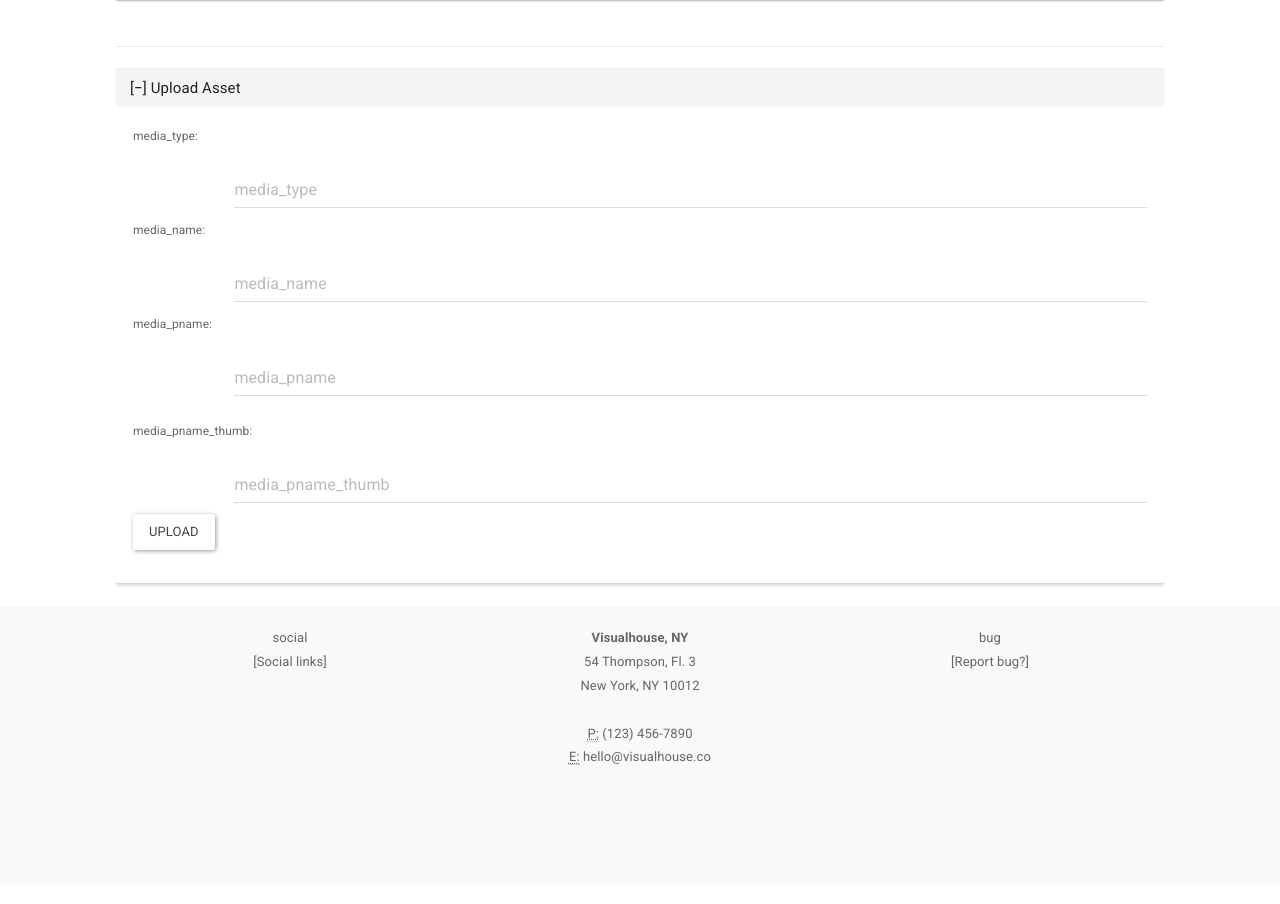
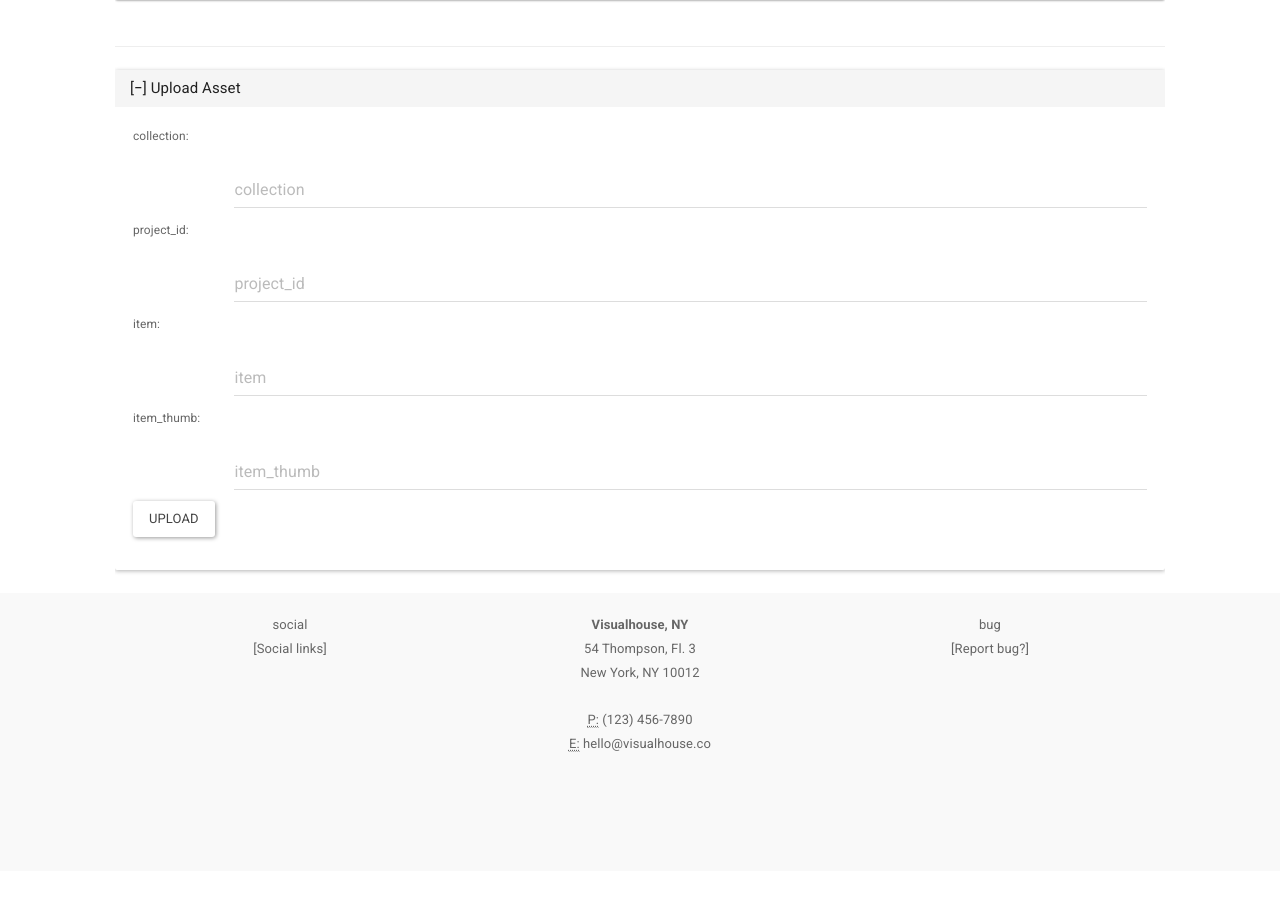
Before and after one commit to najar1412/dev-dash, a Django app: page /dash/ in a window 1280 px wide, after a click that opens the changed part. Shown: the part 64-968 px from the top of the page. After the commit the page ends 816 px from the top, so only its background shows below. Run offline with Django 3.2, Linux system fonts and the light colour scheme; a user stored in the database is signed in; data that the repository does not hold is empty; parts of the project's set-up code (start-up, migrations or seed data) failed here and were passed over; some libraries are stand-ins or nearby versions.

Commit message:
refactor project

```diff
--- a/dash/urls.py
+++ b/dash/urls.py
@@ -31,30 +31,9 @@ urlpatterns = patterns('',
     url(r'^project/$', project),
     url(r'^project_new/$', project_new),
     url(r'^project_del/$', project_del),
+    url(r'^project_asset/$', project_asset),
     url(r'^rank/$', rank),
     url(r'^asset/$', asset),
+    url(r'^asset_new/$', asset_new),
 
 )
-
-
-
-"""
-
-
-
-url(r'^home/$', home),
-url(r'^stat/$', stat),
-url(r'^send_note/$', send_note),
-url(r'^post_note/$', post_note),
-url(r'^new_project/$', new_project),
-url(r'^del_project/$', del_project),
-url(r'^media/$', media),
-url(r'^project/$', project),
-url(r'^del_note/$', del_note),
-url(r'^setting/$', setting),
-
-url(r'^thank/$', setting),
-url(r'^note/$', note),
-url(r'^almanac/$', almanac),
-url(r'^upload_media/$', upload_media),
-"""
--- a/dashcore/templates/dash.html
+++ b/dashcore/templates/dash.html
@@ -16,24 +16,24 @@
     <div class="panel-body">
       <div id="exp1468505630" style="padding: 3px;">
 
-      <form action="/upload_media/" method="post">{% csrf_token %}
+      <form action="/asset_new/" method="post">{% csrf_token %}
           <div class="form-group">
               <div>
-                <small>media_type:</small><br><br>
+                <small>collection:</small><br><br>
                   <div style="float:right; width:90%;">
-                  <input class="form-control" id="id_name_type" maxlength="100" name="media_type" type="text" placeholder="media_type" /><br>
+                  <input class="form-control" id="id_collection" maxlength="100" name="collection" type="text" placeholder="collection" /><br>
                 </div><br><br>
-                  <small>media_name:</small><br><br>
+                  <small>project_id:</small><br><br>
                     <div style="float:right; width:90%;">
-                    <input class="form-control" id="id_media_name" maxlength="100" name="media_name" type="text" placeholder="media_name" /><br>
+                    <input class="form-control" id="id_project_id" maxlength="100" name="project_id" type="text" placeholder="project_id" /><br>
                   </div><br><br>
-                  <small>media_pname:</small><br><br>
+                  <small>item:</small><br><br>
                     <div style="float:right; width:90%;">
-                    <input class="form-control" id="id_media_pname" maxlength="100" name="media_pname" type="text" placeholder="media_pname" /><br>
+                    <input class="form-control" id="id_item" maxlength="100" name="item" type="text" placeholder="item" /><br>
                   </div><br><br>
-                  <small>media_pname_thumb:</small><br><br>
+                  <small>item_thumb:</small><br><br>
                     <div style="float:right; width:90%;">
-                    <input class="form-control" id="id_media_pname_thumb" maxlength="100" name="media_pname_thumb" type="text" placeholder="media_pname_thumb" /><br>
+                    <input class="form-control" id="id_item_thumb" maxlength="100" name="item_thumb" type="text" placeholder="item_thumb" /><br>
                   </div><br><br>
                   <button type="submit" class="btn btn-default" value="Submit" />Upload</button>
 
--- a/dashcore/views.py
+++ b/dashcore/views.py
@@ -3,16 +3,17 @@ from django.shortcuts import render, HttpResponse
 from dashcore.forms import *
 from django.contrib.auth.decorators import login_required
 from django.contrib.auth import logout
-from django.views.decorators.csrf import csrf_protect
+from django.views.decorators.csrf import csrf_protect, csrf_exempt
 from django.shortcuts import render_to_response
 from django.http import HttpResponseRedirect
 from django.template import RequestContext
 from django.utils import timezone
 
-from dashcore.forms import RegistrationForm, UpdateRegistrationForm
+from dashcore.forms import RegistrationForm, UpdateRegistrationForm, AssetForm
 from dashcore.dash_member import DashMember
 from dashcore.dash_project import DashProject
-from dashcore.models import Member, Project
+from dashcore.dash_asset import DashAsset
+from dashcore.models import Member, Project, Asset
 
 
 # TODO: Refactor register to Member db
@@ -145,7 +146,23 @@ def project_new(request):
             })
 
 def project_del(request):
-    DashProject.delete(request)
+    if request.method == 'POST':
+        DashProject.delete(request)
+
+        return HttpResponseRedirect('/project/')
+
+def project_asset(request):
+    if request.method == 'POST':
+        form = AssetForm(request.POST)
+
+        if form.is_valid():
+
+            print(form.cleaned_data['project_id'])
+            asset = DashAsset.new(
+            collection=form.cleaned_data['collection'],
+            project_id=str(form.cleaned_data['project_id'])
+                )
+
 
     return HttpResponseRedirect('/project/')
 
@@ -159,6 +176,7 @@ def rank(request):
         'logged_member': logged_member
         })
 
+@csrf_exempt
 def asset(request):
     # Get member details
     member_id = DashMember.get_id(str(request.user))
@@ -167,3 +185,23 @@ def asset(request):
     return render(request, 'asset.html', {
         'logged_member': logged_member
         })
+
+@csrf_exempt
+def asset_new(request):
+
+    if request.method == 'POST':
+        form = AssetForm(request.POST)
+
+        if form.is_valid():
+            asset = DashAsset.new(
+                collection=form.cleaned_data['collection']
+            )
+
+
+        # Get member details
+        member_id = DashMember.get_id(str(request.user))
+        logged_member = DashMember.find(member_id)
+
+        return render(request, 'asset.html', {
+            'logged_member': logged_member
+            })
```
Also changed, not shown: dashcore/dash_asset.py (+21 -0 lines), dashcore/forms.py (+8 -0 lines), dashcore/models.py (+9 -0 lines), dashcore/templates/project.html (+12 -2 lines), dashcore.sqlite.
